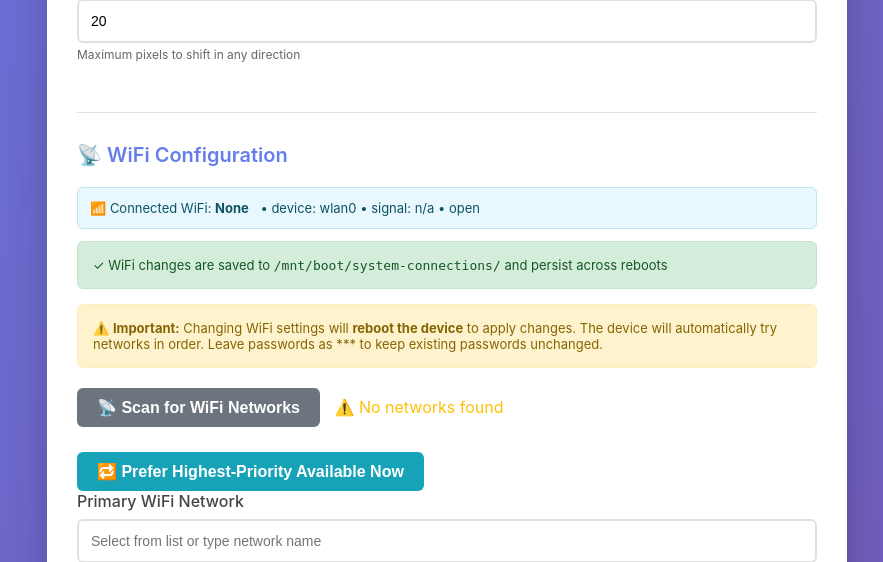
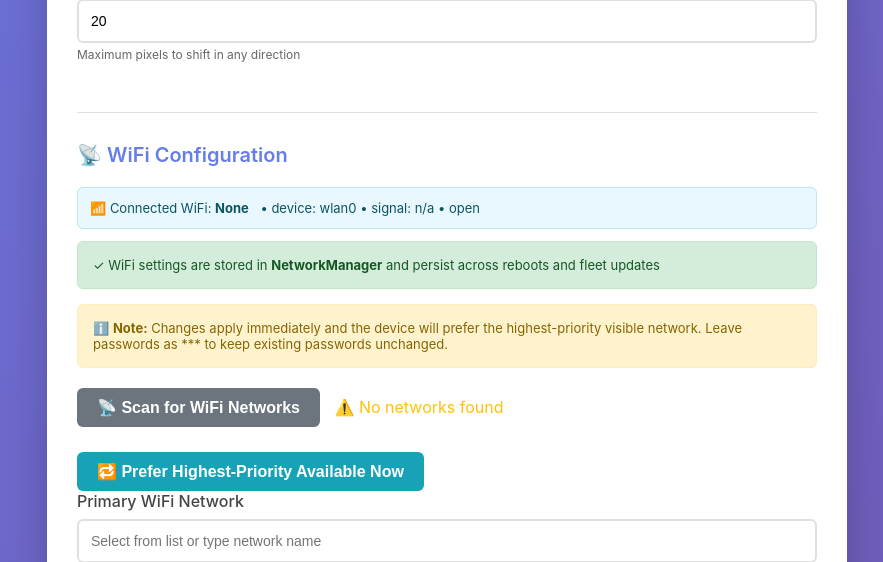
Before and after one commit to AhsenBaig-boilerplate/rpi-digital-clock, a Flask app: page / in a window 1280 px wide. Shown: the part 1283-1845 px from the top of the page, without its empty margins (193-1076 px from the left). Run offline with Flask 3, Linux system fonts and the light colour scheme; data that the repository does not hold is empty.

Commit message:
Update UI: remove reboot warnings, reflect NetworkManager persistence

```diff
--- a/settings-ui/templates/index.html
+++ b/settings-ui/templates/index.html
@@ -354,12 +354,12 @@
                     </p>
 
                     <p style="background: #d4edda; padding: 15px; border-radius: 6px; margin-bottom: 15px; font-size: 13px; color: #155724; border: 1px solid #c3e6cb;">
-                        ✓ WiFi changes are saved to <code>/mnt/boot/system-connections/</code> and persist across reboots
+                        ✓ WiFi settings are stored in <strong>NetworkManager</strong> and persist across reboots and fleet updates
                     </p>
 
                     <p style="background: #fff3cd; padding: 15px; border-radius: 6px; margin-bottom: 20px; font-size: 13px; color: #856404; border: 1px solid #ffeeba;">
-                        ⚠️ <strong>Important:</strong> Changing WiFi settings will <strong>reboot the device</strong> to apply changes.
-                        The device will automatically try networks in order. Leave passwords as *** to keep existing passwords unchanged.
+                        ℹ️ <strong>Note:</strong> Changes apply immediately and the device will prefer the highest-priority visible network.
+                        Leave passwords as *** to keep existing passwords unchanged.
                     </p>
 
                     <!-- Scan button -->
@@ -568,11 +568,11 @@
         }
 
         async function saveWiFi() {
-            if (!confirm('⚠️ This will REBOOT the device to apply WiFi settings. Continue?')) {
+            if (!confirm('Save WiFi settings and switch to best available network?')) {
                 return;
             }
 
-            showMessage('Updating WiFi configuration and rebooting device...', 'info');
+            showMessage('Applying WiFi settings...', 'info');
 
             const wifiConfig = {
                 WIFI_SSID: document.getElementById('WIFI_SSID').value,
@@ -605,7 +605,7 @@
         }
 
         async function clearWifiConfigs() {
-            if (!confirm('⚠️ This will DELETE all WiFi configs from /mnt/boot/system-connections. Continue?')) {
+            if (!confirm('⚠️ This will DELETE all WiFi connections from NetworkManager. Continue?')) {
                 return;
             }
             const statusSpan = document.getElementById('clear-status');
```
